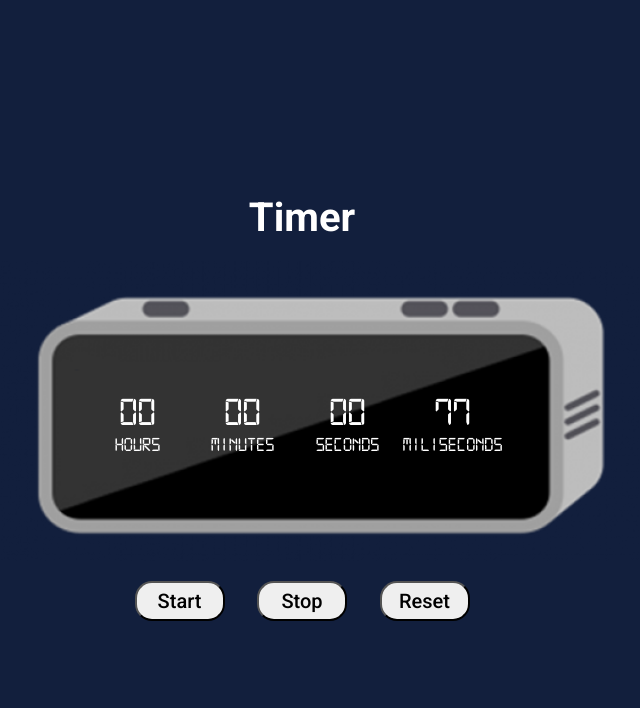
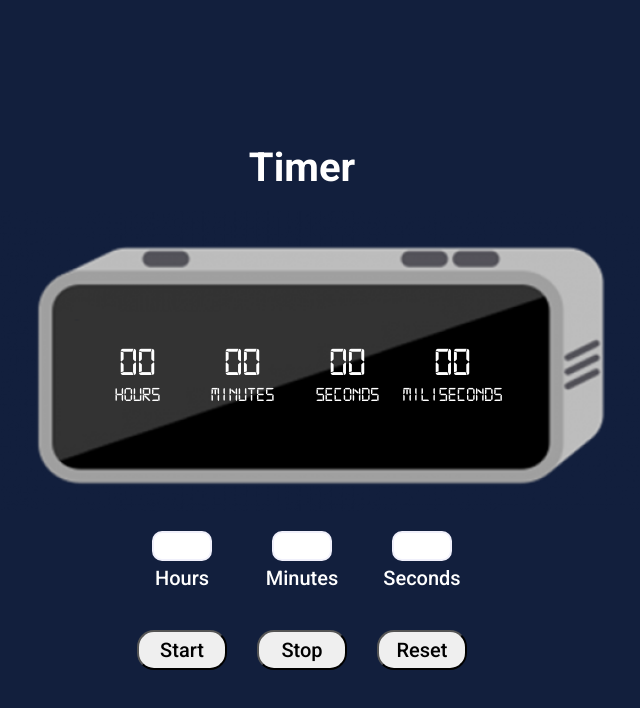
Before and after one commit to VictorCar86/Chronometer-Timer-Pomodoro, a plain HTML site: page index.html in a window 1280 px wide. Both pictures are taken after a click on the button "Start". Shown: the whole page, without its empty margins (338-978 px from the left). Drawn offline with Linux system fonts and the light colour scheme.

Commit message:
Timer finished

```diff
--- a/index.html
+++ b/index.html
@@ -47,10 +47,19 @@
                     <p>Miliseconds</p>
                 </div>
             </div>
-            <div>
-                <button class="action-buttons" type="button" onclick="startTimer()">Start</button>
-                <button class="action-buttons" type="button" onclick="stopCounting()">Stop</button>
-                <button class="action-buttons" type="button" onclick="resetTimer()">Reset</button>
+            <div class="buttonsTimer-section">
+                <input type="number" class="input-timer" id="inputHours" min="0" max="60">
+                <span>Hours
+                    <button class="action-buttons" type="button" onclick="startTimer()">Start</button>
+                </span>
+                <input type="number" class="input-timer" id="inputMinutes" min="0" max="59">
+                <span>Minutes
+                    <button class="action-buttons" type="button" onclick="stopCounting()">Stop</button>
+                </span>
+                <input type="number" class="input-timer" id="inputSeconds" min="0" max="59">
+                <span>Seconds
+                    <button class="action-buttons" type="button" onclick="resetTimer()">Reset</button>
+                </span>
             </div>
         </section>
     </main>
--- a/src/index.js
+++ b/src/index.js
@@ -8,13 +8,44 @@ const timerHoursDigits = document.getElementById("hours_id");
 const timerMinutesDigits = document.getElementById("minutes_id");
 const timerSecondsDigits = document.getElementById("seconds_id");
 const timerMilisecondsDigits = document.getElementById("miliseconds_id");
+const timerInputHours = document.getElementById("inputHours");
+const timerInputMinutes = document.getElementById("inputMinutes");
+const timerInputSeconds = document.getElementById("inputSeconds");
 
+// Main variables
 let intervalFunction;
 let currentButton = false;
-let hoursCount = 3;
+let timerNumbersStarted = false;
+let hoursCount = 0;
 let minutesCount = 0;
-let secondsCount = 3;
-let milisecondsCount = 60;
+let secondsCount = 0;
+let milisecondsCount = 0;
+
+// Utils
+function addZeros(textToChange, counter){
+    if (counter < 10){
+        if (counter == -1){
+            textToChange.innerText = "00"
+        } else {
+            textToChange.innerText = "0" + counter
+        }
+    } else {
+        textToChange.innerText = counter
+    }
+}
+
+function checkCorrectNumbers(input){
+    input.onkeydown = (num) => {
+        if(!((num.keyCode > 95 && num.keyCode < 106)
+          || (num.keyCode > 47 && num.keyCode < 58)
+          || num.keyCode == 8)) {
+            return false;
+        }
+    }
+}
+checkCorrectNumbers(timerInputHours)
+checkCorrectNumbers(timerInputMinutes)
+checkCorrectNumbers(timerInputSeconds)
 
 // Chronometer
 function startChronometer(){
@@ -65,35 +96,40 @@ function resetChronometer(){
     chronoMilisecondsDigits.innerText = "00"
 }
 
-function addZeros(textToChange, counter){
-    if (counter < 10){
-        textToChange.innerText = "0" + counter
-    } else {
-        textToChange.innerText = counter
-    }
-}
-
 // Timer
 function startTimer(){
+    if (!timerNumbersStarted){
+        hoursCount = Number(timerInputHours.value)
+        timerHoursDigits.innerHTML = "0" + hoursCount
+        minutesCount = Number(timerInputMinutes.value)
+        timerMinutesDigits.innerHTML = "0" + minutesCount
+        secondsCount = Number(timerInputSeconds.value)
+        timerSecondsDigits.innerHTML = "0" + secondsCount
+    }
+    if (!hoursCount <= 0 || !minutesCount <= 0 || !secondsCount <= 0){
         if (!currentButton){
             currentButton = true
+            timerNumbersStarted = true
+
             intervalFunction = setInterval(()=>{
                 milisecondsCount--
-            console.log(milisecondsCount)
                 addZeros(timerMilisecondsDigits, milisecondsCount)
-            if (milisecondsCount == 0){
+                addZeros(timerSecondsDigits, secondsCount)
+                addZeros(timerMinutesDigits, minutesCount)
+                addZeros(timerHoursDigits, hoursCount)
+                if (milisecondsCount < 0){
                     secondsCount--
                     addZeros(timerSecondsDigits, secondsCount)
                     milisecondsCount = 99
                 }
-            if (secondsCount == 0 && milisecondsCount == 1){
+                if (secondsCount == -1){
                     minutesCount--
                     addZeros(timerMinutesDigits, minutesCount)
                     milisecondsCount = 99
                     timerSecondsDigits.innerText = 59
                     secondsCount = 59
                 }
-            if (minutesCount == 0 && secondsCount == 0 && milisecondsCount == 2){
+                if (minutesCount == -1){
                     hoursCount--
                     addZeros(timerHoursDigits, hoursCount)
                     milisecondsCount = 99
@@ -102,16 +138,28 @@ function startTimer(){
                     timerSecondsDigits.innerText = 59
                     secondsCount = 59
                 }
+                if (hoursCount == 0 && minutesCount == 0 && secondsCount == 0 && milisecondsCount == 0){
+                    resetTimer()
+                    alert("Timer finished")
+                }
             }, 10)
+        }
+    } else {
+        alert("Insert a number to continue")
+        timerHoursDigits.innerText = "00"
+        timerMinutesDigits.innerText = "00"
+        timerSecondsDigits.innerText = "00"
+        timerMilisecondsDigits.innerText = "00"
     }
 }
 
 function resetTimer(){
     stopCounting()
-    hoursCount = 0;
-    minutesCount = 0;
-    secondsCount = 0;
-    milisecondsCount = 0;
+    timerNumbersStarted = false
+    hoursCount = 0
+    minutesCount = 0
+    secondsCount = 0
+    milisecondsCount = 0
     timerHoursDigits.innerText = "00"
     timerMinutesDigits.innerText = "00"
     timerSecondsDigits.innerText = "00"
--- a/src/style.css
+++ b/src/style.css
@@ -63,7 +63,7 @@ main {
     width: 90px;
     height: 40px;
     border-radius: 17px;
-    margin: 0 15px;
+    margin: 40px 15px 0;
     font-family: 'Roboto';
     font-size: 2rem;
 }
@@ -77,5 +77,27 @@ main {
 .timer-section h1 {
     font-size: 4rem;
     color: white;
-    margin: 15px 0;
+    margin-top: 20px;
 }
+.input-timer {
+    width: 60px;
+    height: 30px;
+    font-size: 1.6rem;
+    font-family: "Roboto", sans-serif;
+    border-radius: 10px;
+    border: 2px solid rgb(240, 240, 251);
+    text-align: center;
+    padding-left: 12px;
+}
+.input-timer + span {
+    color: white;
+    font-size: 2rem;
+}
+.buttonsTimer-section {
+    display: grid;
+    grid-template-columns: 120px 120px 120px;
+    grid-template-rows: 35px 110px;
+    grid-auto-flow: column;
+    justify-content: center;
+    justify-items: center;
+}
```
Lines whose indentation alone changed are shown as unchanged.
